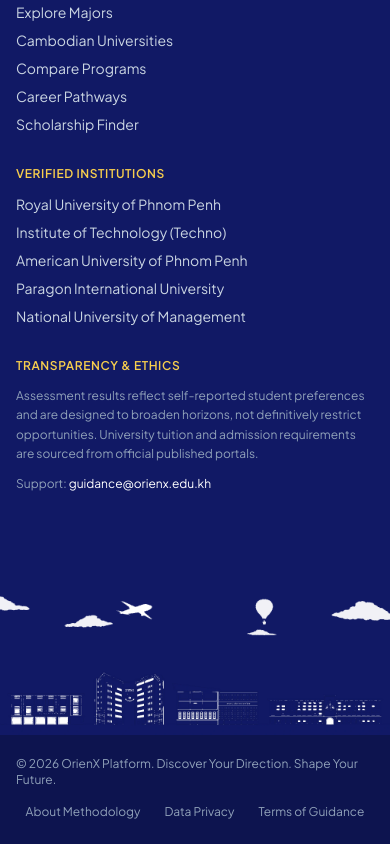
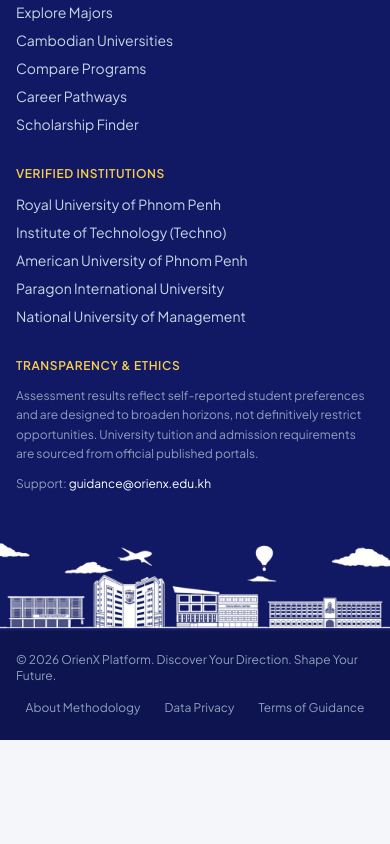
Before and after one commit to Vuthy-Tourn/orienx, a Next.js app in the folder frontend/: page / in a window 390 px wide. Shown: the part 6458-7302 px from the top of the page. After the commit the page ends 7198 px from the top, so only its background shows below. Built offline with nearby package versions, Linux system fonts and the light colour scheme; no server answers.

Commit message:
fix(footer): optimize campus skyline with compact height and razor-sharp clean vectors

```diff
--- a/frontend/src/components/layout/footer.tsx
+++ b/frontend/src/components/layout/footer.tsx
@@ -106,16 +106,16 @@ export function Footer() {
         </div>
       </div>
 
-      {/* Cambodian University Campuses Landmark Skyline */}
+      {/* Cambodian University Campuses Landmark Skyline (Clean, Compact Height) */}
       <div className="w-full relative overflow-hidden select-none bg-[#111965] -mb-1">
-        <div className="w-full">
+        <div className="w-full flex justify-center">
           <Image
-            src="/images/cambodia-campuses-skyline-transparent.webp"
+            src="/images/cambodia-campuses-skyline-clean.webp"
             alt="Cambodian University Campuses - RUPP, Western University, CADT Innovation Center, ITC"
             width={2048}
-            height={1024}
+            height={480}
             priority={false}
-            className="w-full h-auto object-cover object-bottom"
+            className="w-full max-h-52 sm:max-h-64 lg:max-h-72 object-contain object-bottom"
           />
         </div>
       </div>
```
Also changed, not shown: frontend/public/images/cambodia-campuses-skyline-clean.png (added), frontend/public/images/cambodia-campuses-skyline-clean.webp (added).
